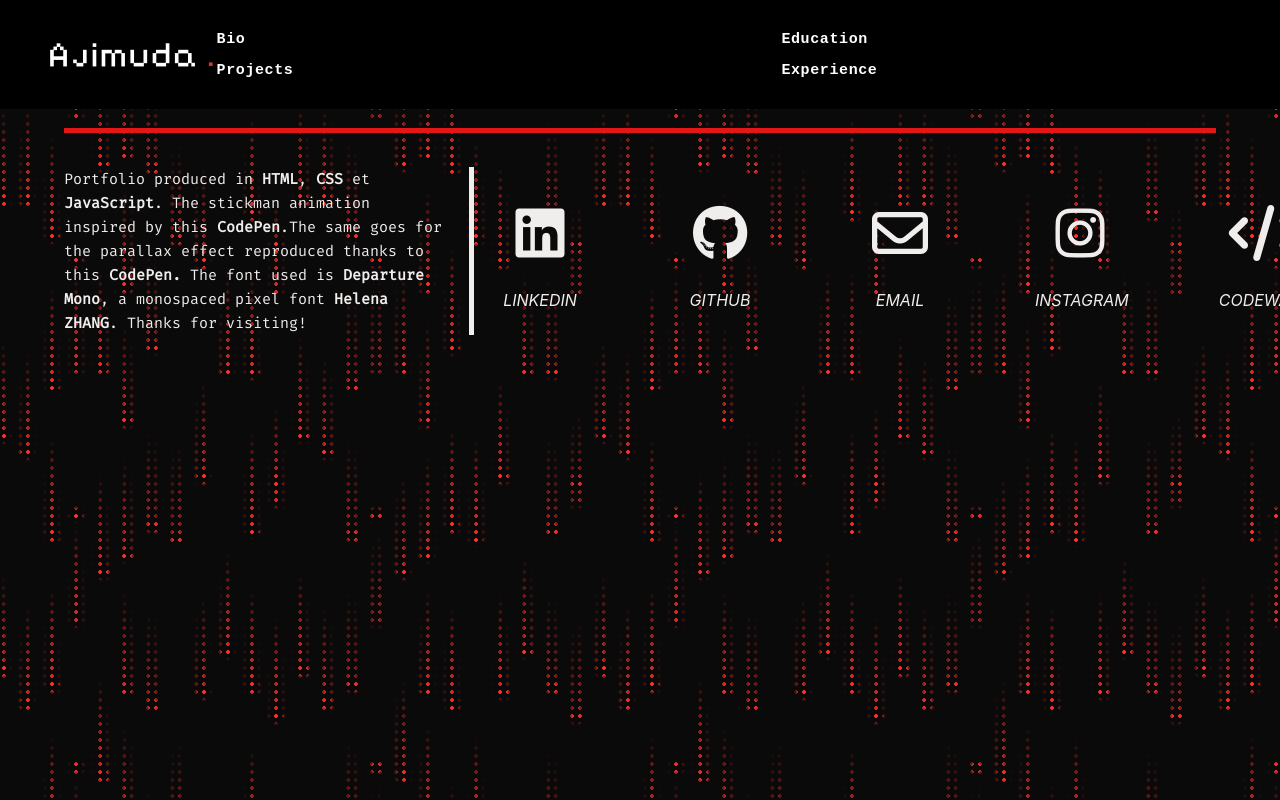
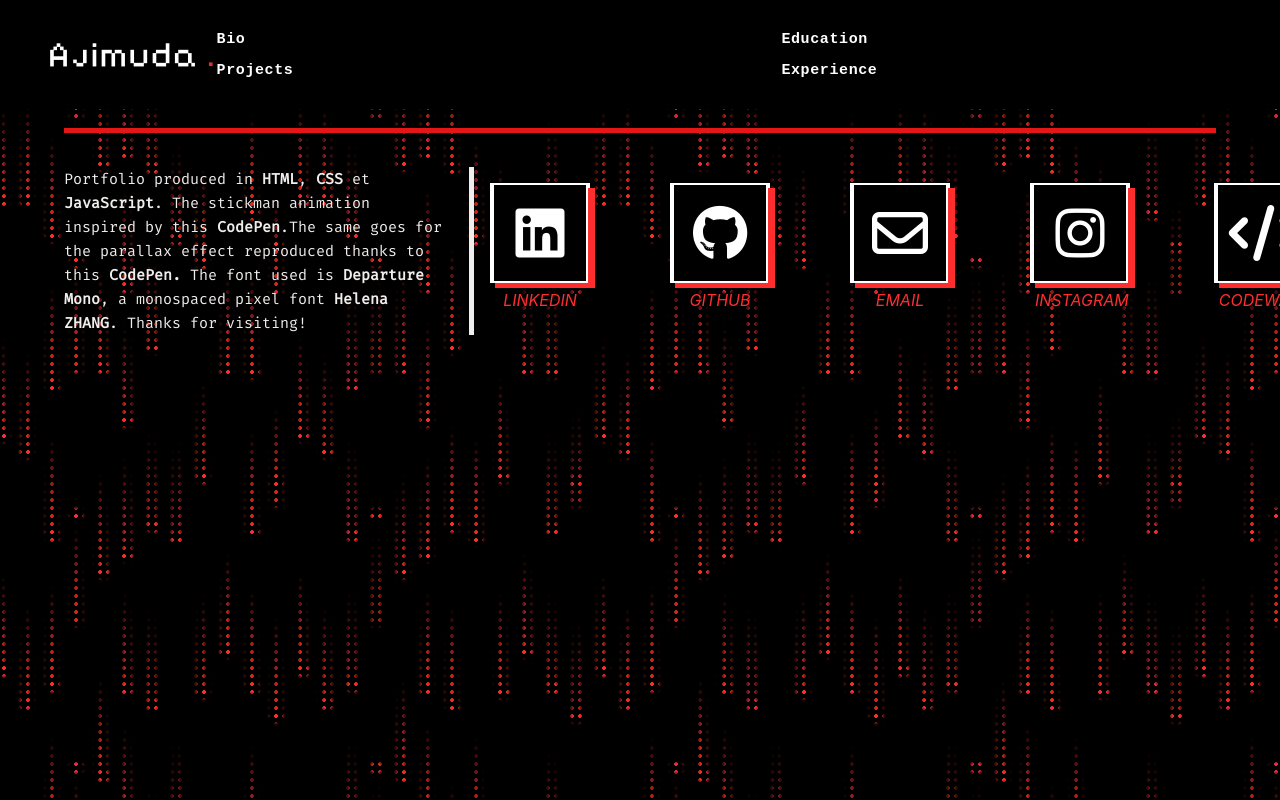
Before and after one commit to ayoajimuda/Portfolio-Website, a SvelteKit app: page /contact in a window 1280 px wide. Built offline with nearby package versions, Linux system fonts and the light colour scheme.

Commit message:
Minor changes to main page

```diff
--- a/src/routes/+layout.svelte
+++ b/src/routes/+layout.svelte
@@ -12,7 +12,7 @@ import FallingPattern from "$lib/components/FallingPattern.svelte";
 <svelte:window bind:scrollY />
 
 <svelte:head>
-  <title>Ayomide Ajimuda</title>
+  <title>Professional - Ayomide Ajimuda</title>
   <meta name="description" content="..." />
   <meta name="keywords" content="..." />
   <meta name="author" content="Ayomide Ajimuda" />
--- a/src/routes/+page.svelte
+++ b/src/routes/+page.svelte
@@ -593,7 +593,7 @@
       {/each}
     </div>
 
-    <a class="bouton-all-projects" href="src\routes\projects\+page.svelte">
+    <a class="bouton-all-projects" href="/projects">
       <p>To see all my projects</p>
       <i class="fa-solid fa-arrow-right"></i>
     </a>
--- a/src/styles/global.css
+++ b/src/styles/global.css
@@ -1,7 +1,7 @@
 @import "tailwindcss";
 
 /* ── Global custom properties ── */
-@theme {
+:root {
   --max-width: 1700px;
   --gutter-inline: clamp(16px, 4vw, 40px);
   --section-gap: 3rem;
```
